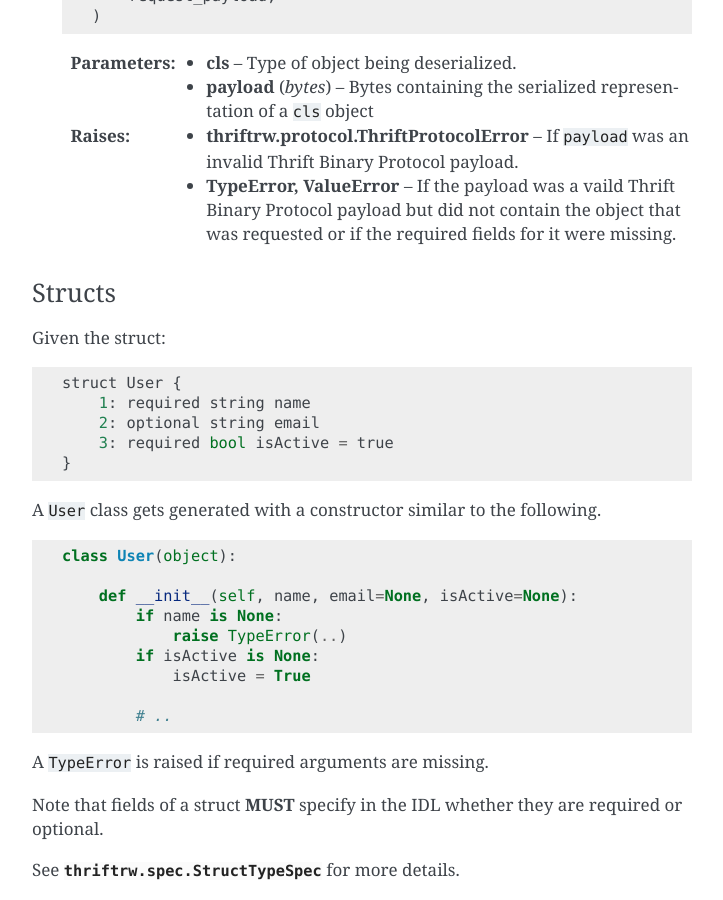
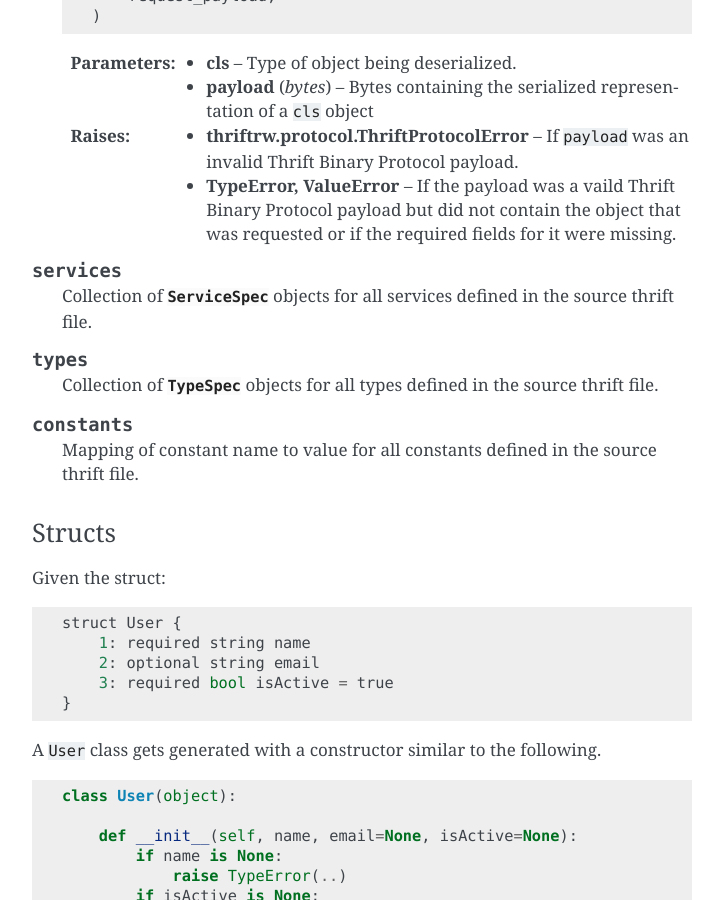
Before and after one commit to thriftrw/thriftrw-python, a Sphinx documentation site: the page built from docs/overview.rst, in a window 1280 px wide and 900 px high, scrolled down 934 px. Shown: the whole window, without its empty margins (388-1111 px from the left). Built offline with Sphinx 7.4.7, drawn with Linux system fonts in a browser that asks for light colours; some of the changed text lies outside the part shown.

Commit message:
Export constants mapping in the generated module.

```diff
--- a/CHANGELOG.rst
+++ b/CHANGELOG.rst
@@ -4,7 +4,8 @@ Releases
 0.1.1 (unreleased)
 ------------------
 
-- Nothing changed yet.
+- Export a mapping of constants in the generated module under the ``constants``
+  attribute.
 
 
 0.1.0 (2015-08-28)
--- a/docs/overview.rst
+++ b/docs/overview.rst
@@ -63,6 +63,21 @@ The generated module contains two top-level functions ``dumps`` and ``loads``.
         If the payload was a vaild Thrift Binary Protocol payload but did not
         contain the object that was requested or if the required fields for it
         were missing.
+
+.. py:attribute:: services
+
+    Collection of :py:class:`ServiceSpec` objects for all services defined in
+    the source thrift file.
+
+.. py:attribute:: types
+
+    Collection of :py:class:`TypeSpec` objects for all types defined in the
+    source thrift file.
+
+.. py:attribute:: constants
+
+    Mapping of constant name to value for all constants defined in the source
+    thrift file.
 
 Structs
 ~~~~~~~
```
Also changed, not shown: 4 other files.
